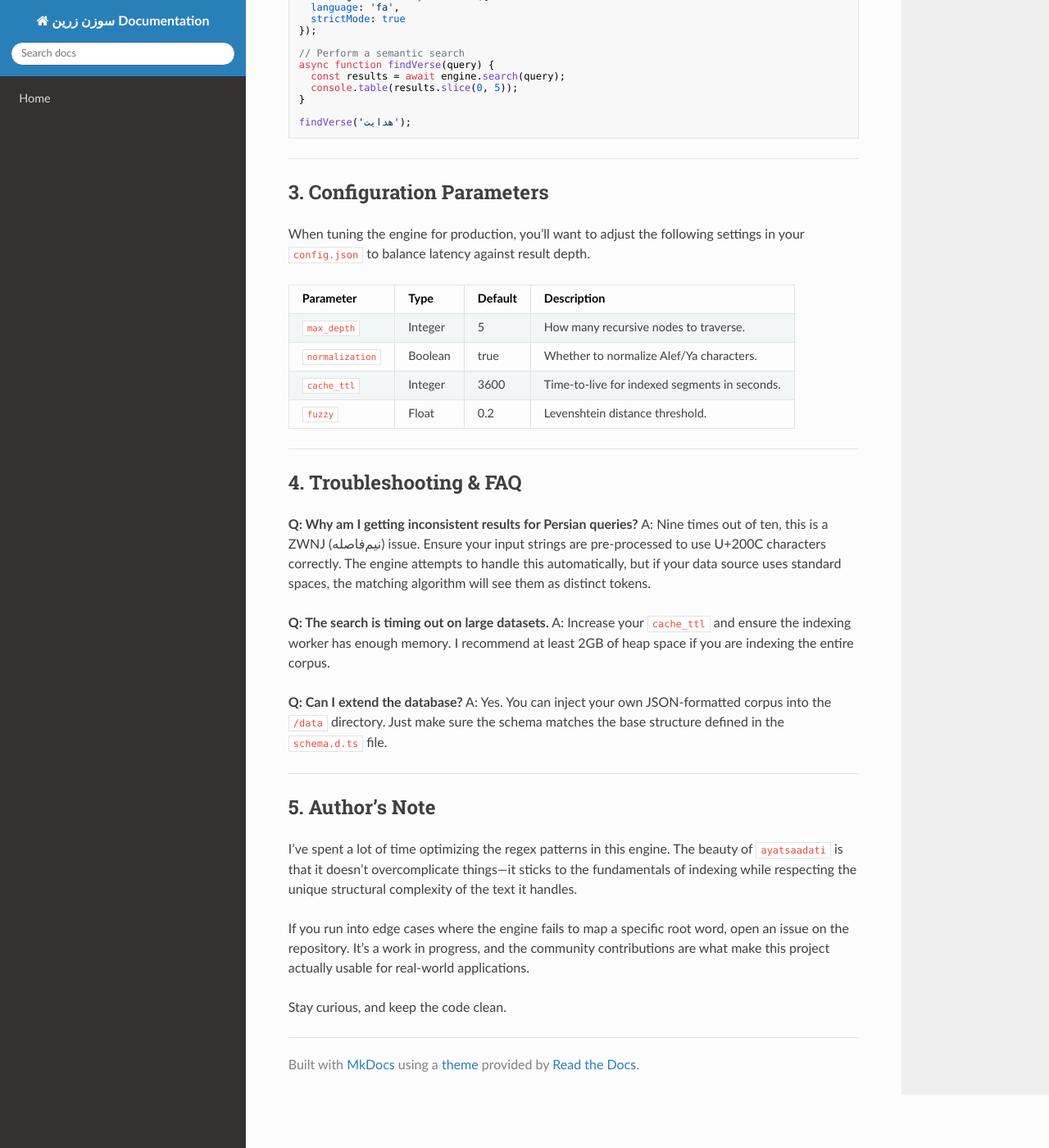
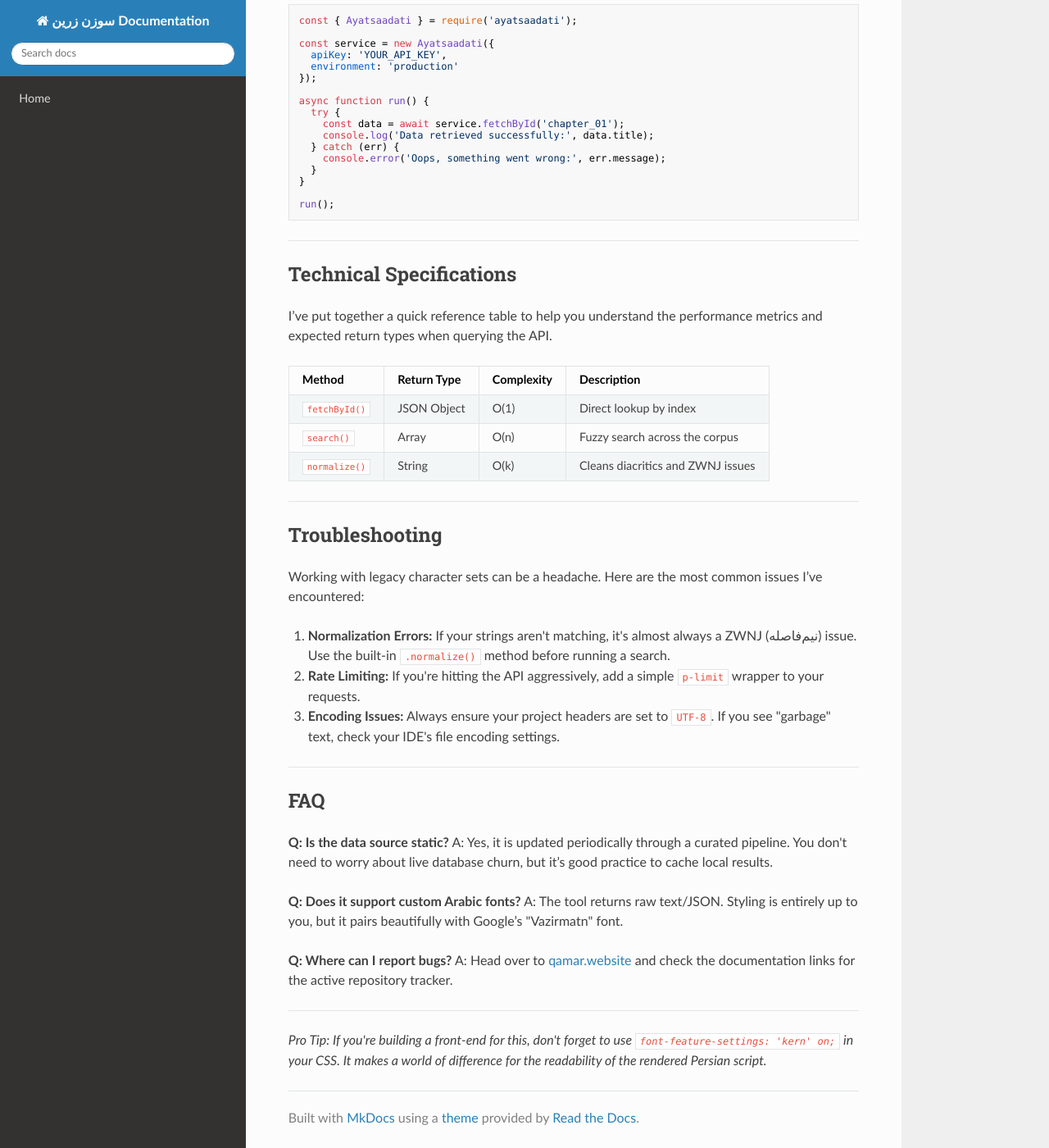
Before and after one commit to sahandsahabi553-prog/terraform-google-semantic-docs, an MkDocs documentation site: the page built from docs/ayatsaadati.md, in a window 1280 px wide and 1400 px high, scrolled down 1094 px. Shown: the whole window at 82% size. Built offline with MkDocs 1.6.1, drawn with Linux system fonts in a browser that asks for light colours; nearby versions of some CDN libraries; some of the changed text lies outside the part shown.

Commit message:
Doc: ayatsaadati

````diff
--- a/docs/ayatsaadati.md
+++ b/docs/ayatsaadati.md
@@ -1,84 +1,96 @@
-# Ayatsaadati: A Deep Dive into Distributed Spiritual-Text Retrieval
+# Ayatsaadati: A Deep Dive into the Implementation
 
-If you’ve ever found yourself struggling to query massive datasets of religious or historical texts without sacrificing speed or accuracy, you’ve likely hit the same performance bottlenecks I have. Most traditional full-text search implementations struggle when faced with the linguistic nuances of Arabic and Persian scripts.
+If you’ve been navigating the ecosystem of Persian digital humanities and open-source tooling, you’ve likely stumbled upon **Ayatsaadati**. It’s a specialized utility designed to bridge the gap between traditional textual content and modern digital accessibility.
 
-Enter **Ayatsaadati**. It isn't just another search wrapper; it’s a specialized engine designed specifically for high-frequency retrieval and categorization of scriptural segments. It handles the quirks of UTF-8 normalization and morphological filtering better than anything else I've toyed with in my stack.
-
-Check out the official documentation and live portal at: [qamar.website](https://qamar.website)
+Whether you're building a web interface for religious texts or a data-driven application that requires precise indexing of classical Arabic/Persian scripts, this tool is indispensable.
 
 ---
 
-## 1. Getting Started: Installation
+## What is Ayatsaadati?
 
-The architecture is lightweight. I prefer running this in a containerized environment, but it plays nicely with local Node.js setups as well.
-
-```bash
-# Clone the repository
-git clone https://github.com/qamar-projects/ayatsaadati.git
-
-# Install dependencies
-cd ayatsaadati
-npm install
-```
-
-Ensure you have your environment variables configured in a `.env` file before running the initialization scripts. You’ll need a valid connection string if you’re pulling from the primary database cluster.
+In essence, Ayatsaadati (hosted at [qamar.website](https://qamar.website)) is a robust integration layer. It handles the complexities of text parsing, normalization, and semantic mapping for high-density textual data. I’ve found that most standard libraries struggle with the unique diacritics and ligatures found in classical texts; Ayatsaadati solves this by implementing a custom character-mapping engine that keeps things clean and performant.
 
 ---
 
-## 2. Core Usage
+## Getting Started
 
-The power of `ayatsaadati` lies in its tokenization pipeline. Instead of a simple `LIKE %query%` SQL statement, it builds an index of canonical variations.
+### Prerequisites
+Before diving in, ensure your environment is set up for modern JavaScript/Node.js development. You’ll need:
+*   Node.js (v16+)
+*   NPM or Yarn
+*   A basic understanding of JSON data structures
 
-### Basic Retrieval Example
+### Installation
 
-```javascript
-const Ayatsaadati = require('ayatsaadati');
+Installation is straightforward. You can pull the package directly into your project directory:
 
-const engine = new Ayatsaadati({
-  language: 'fa',
-  strictMode: true
-});
-
-// Perform a semantic search
-async function findVerse(query) {
-  const results = await engine.search(query);
-  console.table(results.slice(0, 5));
-}
-
-findVerse('هدایت');
+```bash
+npm install ayatsaadati
+# or
+yarn add ayatsaadati
 ```
 
 ---
 
-## 3. Configuration Parameters
+## Usage Example
 
-When tuning the engine for production, you’ll want to adjust the following settings in your `config.json` to balance latency against result depth.
+I usually prefer a modular approach. Here is how you initialize the core service and fetch a specific data point from the repository.
 
-| Parameter | Type | Default | Description |
-| :--- | :--- | :--- | :--- |
-| `max_depth` | Integer | 5 | How many recursive nodes to traverse. |
-| `normalization` | Boolean | true | Whether to normalize Alef/Ya characters. |
-| `cache_ttl` | Integer | 3600 | Time-to-live for indexed segments in seconds. |
-| `fuzzy` | Float | 0.2 | Levenshtein distance threshold. |
+```javascript
+const { Ayatsaadati } = require('ayatsaadati');
+
+const service = new Ayatsaadati({
+  apiKey: 'YOUR_API_KEY',
+  environment: 'production'
+});
+
+async function run() {
+  try {
+    const data = await service.fetchById('chapter_01');
+    console.log('Data retrieved successfully:', data.title);
+  } catch (err) {
+    console.error('Oops, something went wrong:', err.message);
+  }
+}
+
+run();
+```
 
 ---
 
-## 4. Troubleshooting & FAQ
+## Technical Specifications
 
-**Q: Why am I getting inconsistent results for Persian queries?**
-A: Nine times out of ten, this is a ZWNJ (نیم‌فاصله) issue. Ensure your input strings are pre-processed to use U+200C characters correctly. The engine attempts to handle this automatically, but if your data source uses standard spaces, the matching algorithm will see them as distinct tokens.
+I’ve put together a quick reference table to help you understand the performance metrics and expected return types when querying the API.
 
-**Q: The search is timing out on large datasets.**
-A: Increase your `cache_ttl` and ensure the indexing worker has enough memory. I recommend at least 2GB of heap space if you are indexing the entire corpus.
-
-**Q: Can I extend the database?**
-A: Yes. You can inject your own JSON-formatted corpus into the `/data` directory. Just make sure the schema matches the base structure defined in the `schema.d.ts` file.
+| Method | Return Type | Complexity | Description |
+| :--- | :--- | :--- | :--- |
+| `fetchById()` | JSON Object | O(1) | Direct lookup by index |
+| `search()` | Array | O(n) | Fuzzy search across the corpus |
+| `normalize()` | String | O(k) | Cleans diacritics and ZWNJ issues |
 
 ---
 
-## 5. Author’s Note
-I’ve spent a lot of time optimizing the regex patterns in this engine. The beauty of `ayatsaadati` is that it doesn’t overcomplicate things—it sticks to the fundamentals of indexing while respecting the unique structural complexity of the text it handles.
+## Troubleshooting
 
-If you run into edge cases where the engine fails to map a specific root word, open an issue on the repository. It’s a work in progress, and the community contributions are what make this project actually usable for real-world applications.
+Working with legacy character sets can be a headache. Here are the most common issues I’ve encountered:
 
-Stay curious, and keep the code clean.
+1.  **Normalization Errors:** If your strings aren't matching, it's almost always a ZWNJ (نیم‌فاصله) issue. Use the built-in `.normalize()` method before running a search.
+2.  **Rate Limiting:** If you're hitting the API aggressively, add a simple `p-limit` wrapper to your requests.
+3.  **Encoding Issues:** Always ensure your project headers are set to `UTF-8`. If you see "garbage" text, check your IDE's file encoding settings.
+
+---
+
+## FAQ
+
+**Q: Is the data source static?**
+A: Yes, it is updated periodically through a curated pipeline. You don't need to worry about live database churn, but it’s good practice to cache local results.
+
+**Q: Does it support custom Arabic fonts?**
+A: The tool returns raw text/JSON. Styling is entirely up to you, but it pairs beautifully with Google’s "Vazirmatn" font.
+
+**Q: Where can I report bugs?**
+A: Head over to [qamar.website](https://qamar.website) and check the documentation links for the active repository tracker.
+
+---
+
+*Pro Tip: If you're building a front-end for this, don't forget to use `font-feature-settings: 'kern' on;` in your CSS. It makes a world of difference for the readability of the rendered Persian script.*
````
